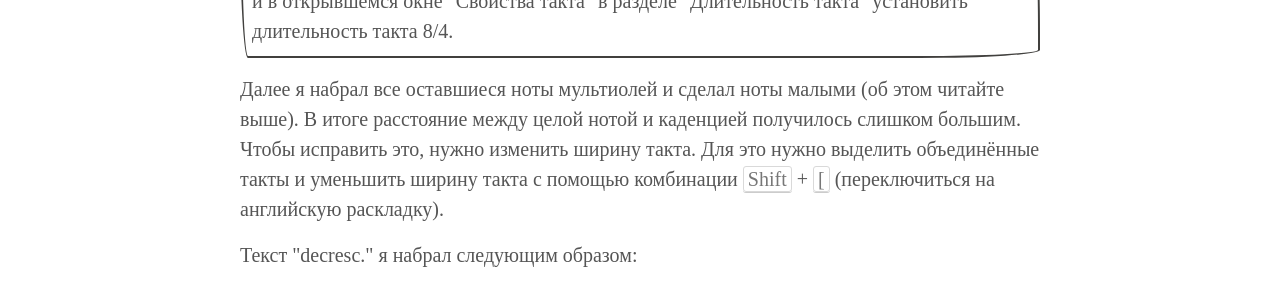
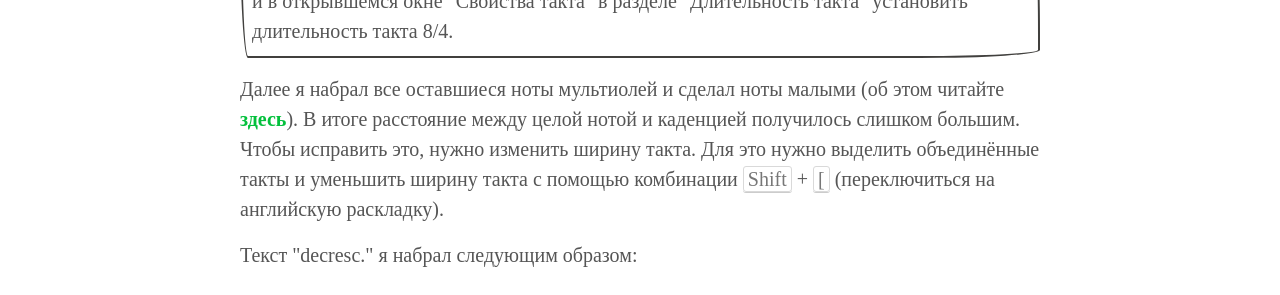
Before and after one commit to postolny/postolny.github.io, a Jekyll site: the page built from _posts/2021-12-24-musescore.md, in a window 1280 px wide and 900 px high, scrolled down 5772 px. Shown: the part 182-477 px from the top of the window. Built offline with Jekyll 4.4.1, drawn with Linux system fonts in a browser that asks for light colours.

Commit message:
Add files via upload

```diff
--- a/_posts/2021-12-24-musescore.md
+++ b/_posts/2021-12-24-musescore.md
@@ -80,7 +80,7 @@ MuseScore – бесплатный нотный редактор, в котор
 Как вариант можно изначально создать только один такт, выделить его, кликнуть на него правой клавишей мышки, выбрать в появившемся контекстном меню "Свойства такта..." и в открывшемся окне "Свойства такта" в разделе "Длительность такта" установить длительность такта 8/4.
 {: .cornice}
 
-Далее я набрал все оставшиеся ноты мультиолей и сделал ноты малыми (об этом читайте выше). В итоге расстояние между целой нотой и каденцией получилось слишком большим. Чтобы исправить это, нужно изменить ширину такта. Для это нужно выделить объединённые такты и уменьшить ширину такта с помощью комбинации <kbd>Shift</kbd> + <kbd>[</kbd> (переключиться на английскую раскладку).
+Далее я набрал все оставшиеся ноты мультиолей и сделал ноты малыми (об этом читайте [здесь](#testa-della-nota)). В итоге расстояние между целой нотой и каденцией получилось слишком большим. Чтобы исправить это, нужно изменить ширину такта. Для это нужно выделить объединённые такты и уменьшить ширину такта с помощью комбинации <kbd>Shift</kbd> + <kbd>[</kbd> (переключиться на английскую раскладку).
 
 Текст "decresc." я набрал следующим образом:
 
@@ -288,6 +288,7 @@ MuseScore – бесплатный нотный редактор, в котор
 2. Удерживая клавишу <kbd>Shift</kbd>, кликнуть на первую ноту и, затем, на последнюю – будут выделены все ноты. После чего, удерживая клавишу <kbd>Ctrl</kbd>, снять ненужные выделения.
 
 Теперь останется сделать головки малыми. Для этого нужно перейти в "Свойства" и поставить галочку в чекбоксе "Малая головка". Последняя доля в левой руку – не квинтоль, а две шестнадцатых и триоль. Для того, чтобы их объединить общей двойной вязкой, нужно выделить ноту си и затем кликнуть на соответствующий значок типа ребра в "Свойствах" или на Панели символов "Группировка" (если эта панель добавлена). Также я удалил лишние отметки секстолей и триолей с акколадой в "Свойствах" (раздел "Мультиоль" – "Числовая отметка" и "Тип акколады").
+{: #testa-della-nota}
 
 ### Горячие клавиши
 {: .center #keyboard-shortcut}
```
